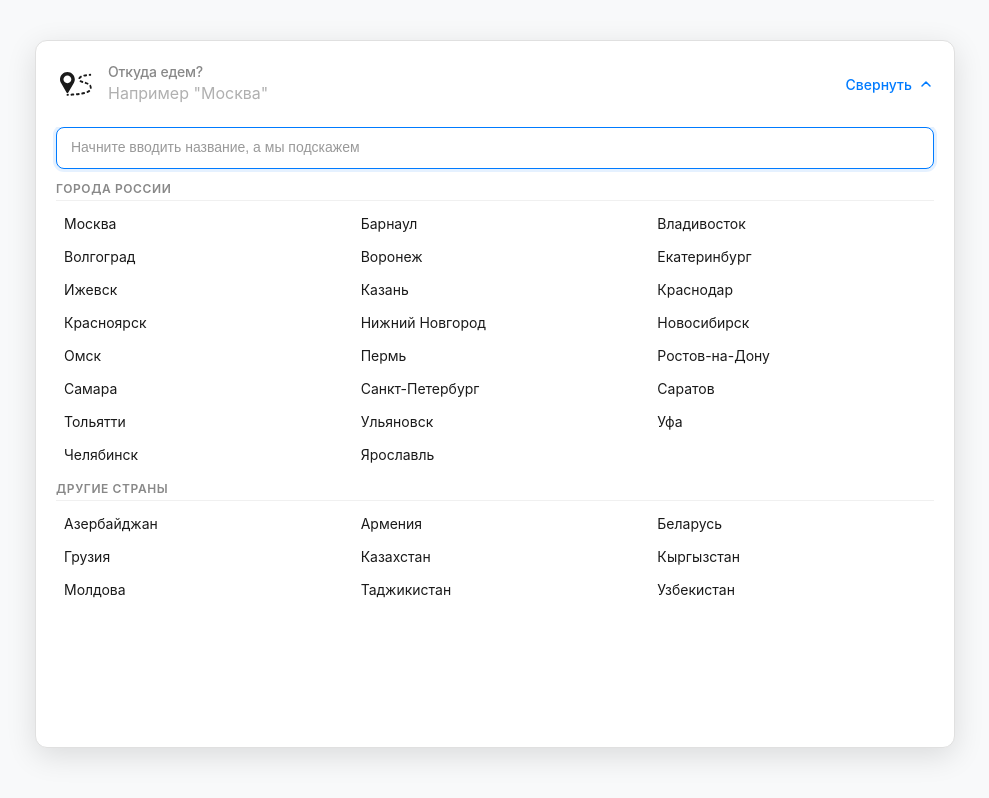
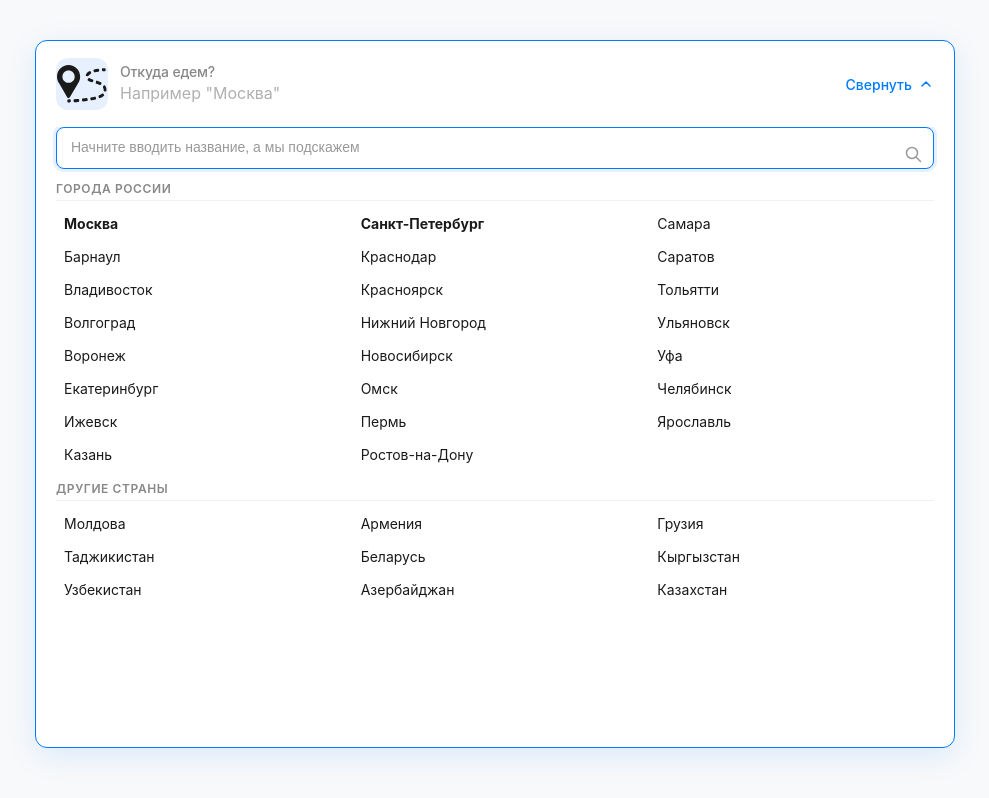
Before and after one commit to lexvo/city-selector, a React (Vite) app: page / in a window 1280 px wide. Both pictures are taken after a click on the button "Добавить". Shown: the whole page, without its empty margins (145-1134 px from the left). Built offline with nearby package versions, Linux system fonts and the light colour scheme.

Commit message:
list fixed

```diff
--- a/src/App.tsx
+++ b/src/App.tsx
@@ -3,42 +3,42 @@ import { ConstructorSelection } from './components/ConstructorSelection';
 import type { ListItem } from './components/ConstructorSelection';
 import './App.css';
 
-// Данные из макета
+// Данные из макета с выделением Москвы и Санкт-Петербурга
 const items: ListItem[] = [
-  // Города России
-  { id: 1, name: 'Москва', category: 'city' },
-  { id: 2, name: 'Барнаул', category: 'city' },
-  { id: 3, name: 'Владивосток', category: 'city' },
-  { id: 4, name: 'Волгоград', category: 'city' },
-  { id: 5, name: 'Воронеж', category: 'city' },
-  { id: 6, name: 'Екатеринбург', category: 'city' },
-  { id: 7, name: 'Ижевск', category: 'city' },
-  { id: 8, name: 'Казань', category: 'city' },
-  { id: 9, name: 'Краснодар', category: 'city' },
-  { id: 10, name: 'Красноярск', category: 'city' },
+  // Города России (Москва и СПб первыми, жирным шрифтом)
+  { id: 1, name: 'Москва', category: 'city', isFeatured: true },
+  { id: 2, name: 'Санкт-Петербург', category: 'city', isFeatured: true },
+  { id: 3, name: 'Самара', category: 'city' },
+  { id: 4, name: 'Барнаул', category: 'city' },
+  { id: 5, name: 'Краснодар', category: 'city' },
+  { id: 6, name: 'Саратов', category: 'city' },
+  { id: 7, name: 'Владивосток', category: 'city' },
+  { id: 8, name: 'Красноярск', category: 'city' },
+  { id: 9, name: 'Тольятти', category: 'city' },
+  { id: 10, name: 'Волгоград', category: 'city' },
   { id: 11, name: 'Нижний Новгород', category: 'city' },
-  { id: 12, name: 'Новосибирск', category: 'city' },
-  { id: 13, name: 'Омск', category: 'city' },
-  { id: 14, name: 'Пермь', category: 'city' },
-  { id: 15, name: 'Ростов-на-Дону', category: 'city' },
-  { id: 16, name: 'Самара', category: 'city' },
-  { id: 17, name: 'Санкт-Петербург', category: 'city' },
-  { id: 18, name: 'Саратов', category: 'city' },
-  { id: 19, name: 'Тольятти', category: 'city' },
-  { id: 20, name: 'Ульяновск', category: 'city' },
-  { id: 21, name: 'Уфа', category: 'city' },
-  { id: 22, name: 'Челябинск', category: 'city' },
-  { id: 23, name: 'Ярославль', category: 'city' },
+  { id: 12, name: 'Ульяновск', category: 'city' },
+  { id: 13, name: 'Воронеж', category: 'city' },
+  { id: 14, name: 'Новосибирск', category: 'city' },
+  { id: 15, name: 'Уфа', category: 'city' },
+  { id: 16, name: 'Екатеринбург', category: 'city' },
+  { id: 17, name: 'Омск', category: 'city' },
+  { id: 18, name: 'Челябинск', category: 'city' },
+  { id: 19, name: 'Ижевск', category: 'city' },
+  { id: 20, name: 'Пермь', category: 'city' },
+  { id: 21, name: 'Ярославль', category: 'city' },
+  { id: 22, name: 'Казань', category: 'city' },
+  { id: 23, name: 'Ростов-на-Дону', category: 'city' },
   // Другие страны
-  { id: 24, name: 'Азербайджан', category: 'country' },
+  { id: 24, name: 'Молдова', category: 'country' },
   { id: 25, name: 'Армения', category: 'country' },
-  { id: 26, name: 'Беларусь', category: 'country' },
-  { id: 27, name: 'Грузия', category: 'country' },
-  { id: 28, name: 'Казахстан', category: 'country' },
+  { id: 26, name: 'Грузия', category: 'country' },
+  { id: 27, name: 'Таджикистан', category: 'country' },
+  { id: 28, name: 'Беларусь', category: 'country' },
   { id: 29, name: 'Кыргызстан', category: 'country' },
-  { id: 30, name: 'Молдова', category: 'country' },
-  { id: 31, name: 'Таджикистан', category: 'country' },
-  { id: 32, name: 'Узбекистан', category: 'country' },
+  { id: 30, name: 'Узбекистан', category: 'country' },
+  { id: 31, name: 'Азербайджан', category: 'country' },
+  { id: 32, name: 'Казахстан', category: 'country' },
 ];
 
 function App() {
@@ -46,7 +46,6 @@ function App() {
 
   const handleButtonClick = () => {
     console.log('Кнопка нажата');
-    // Дополнительная логика при клике
   };
 
   return (
--- a/src/assets/icons/index.ts
+++ b/src/assets/icons/index.ts
@@ -1,4 +1,4 @@
-// Импортируем SVG как React-компоненты
-export { ReactComponent as PinPathIcon } from './pin-path.svg'; // Объединенная иконка
+export { ReactComponent as PinPathIcon } from './pin-path.svg';
 export { ReactComponent as PlusIcon } from './plus.svg';
 export { ReactComponent as ArrowUpIcon } from './arrow-up.svg';
+export { ReactComponent as SearchIcon } from './search.svg'; // Добавляем
--- a/src/components/ConstructorSelection/ConstructorSelection.module.css
+++ b/src/components/ConstructorSelection/ConstructorSelection.module.css
@@ -3,23 +3,18 @@
   width: 920px;
   font-family: 'Inter', -apple-system, BlinkMacSystemFont, sans-serif;
   position: relative;
-}
-
-/* --- Общие стили для бордера и скругления --- */
-.wrapper {
   border: 1px solid #e0e0e0;
   border-radius: 12px;
   background-color: #ffffff;
-  transition: box-shadow 0.2s ease;
+  transition: border-color 0.2s ease, box-shadow 0.2s ease;
 }
 
-/* --- Фиксированная высота в открытом состоянии --- */
 .wrapper.open {
+  border-color: #007bff;
+  box-shadow: 0 8px 30px rgba(0, 123, 255, 0.12);
   height: 708px;
-  box-shadow: 0 8px 30px rgba(0, 0, 0, 0.12);
 }
 
-/* --- В свернутом состоянии высота автоматическая (86px) --- */
 .wrapper:not(.open) {
   height: 86px;
 }
@@ -35,22 +30,10 @@
   border-radius: 0;
   height: 86px;
   box-sizing: border-box;
-  flex-shrink: 0; /* Запрещаем сжатие */
+  flex-shrink: 0;
 }
 
-/* --- Выпадающий список --- */
-.dropdown {
-  background-color: transparent;
-  border: none;
-  border-radius: 0;
-  padding: 0 0 8px 0;
-  display: flex;
-  flex-direction: column;
-  height: calc(100% - 86px); /* Оставшееся пространство после заголовка */
-  overflow: hidden;
-}
-
-/* --- Левая секция (иконка + текст) --- */
+/* --- Левая секция --- */
 .leftSection {
   display: flex;
   align-items: center;
@@ -59,53 +42,43 @@
   min-width: 0;
 }
 
-/* --- Иконка (объединенная) --- */
+/* --- Контейнер иконки (всегда 52×52) --- */
 .iconContainer {
   flex-shrink: 0;
-  width: 40px;
-  height: 40px;
+  width: 52px;
+  height: 52px;
   display: flex;
   align-items: center;
   justify-content: center;
+  border-radius: 12px;
+  transition: background-color 0.3s ease;
+  background-color: transparent; /* Прозрачный по умолчанию */
 }
 
-.icon {
-  width: 32px;
-  height: 32px;
-  color: #555; /* Цвет иконки, можно управлять через CSS */
+/* --- Состояние: открыто (синий фон) --- */
+.iconContainer.open {
+  background-color: #e6f0ff;
 }
 
-/* --- Иконка (составная) --- */
-.iconContainer {
-  flex-shrink: 0;
-  width: 40px;
-  height: 40px;
-  display: flex;
-  align-items: center;
-  justify-content: center;
+/* --- Состояние: выбран город (зеленый фон) --- */
+.iconContainer.selected {
+  background-color: #e6f5e6; /* Светло-зеленый */
 }
 
-.iconWrapper {
-  position: relative;
-  width: 32px;
-  height: 32px;
+/* --- Иконка (50×50) --- */
+.icon {
+  width: 50px;
+  height: 50px;
+  color: #555;
+  transition: color 0.3s ease;
 }
 
-.pathIcon {
-  position: absolute;
-  top: 0;
-  left: 0;
-  width: 100%;
-  height: 100%;
+.iconContainer.open .icon {
+  color: #007bff;
 }
 
-.pinIcon {
-  position: absolute;
-  top: 50%;
-  left: 50%;
-  transform: translate(-50%, -50%);
-  width: 16px;
-  height: 16px;
+.iconContainer.selected .icon {
+  color: #28a745; /* Зеленый */
 }
 
 /* --- Текстовый блок --- */
@@ -139,7 +112,7 @@
   color: #b0b0b0;
 }
 
-/* --- Кнопка действия (Добавить / Свернуть) --- */
+/* --- Кнопка действия --- */
 .actionButton {
   flex-shrink: 0;
   padding: 0;
@@ -166,7 +139,6 @@
   transform: scale(0.96);
 }
 
-/* --- Контейнер для текста и иконки --- */
 .buttonContent {
   display: flex;
   align-items: center;
@@ -177,32 +149,35 @@
   transition: text-decoration 0.2s ease;
 }
 
-/* --- Иконка рядом с текстом --- */
 .buttonIcon {
   width: 16px;
   height: 16px;
   flex-shrink: 0;
   color: currentColor;
-  transition: transform 0.3s ease;
 }
 
-/* --- Анимация для иконки стрелки (опционально) --- */
-.buttonIcon {
-  transition: transform 0.3s ease;
+/* --- Выпадающий список --- */
+.dropdown {
+  background-color: transparent;
+  border: none;
+  border-radius: 0;
+  padding: 0 0 8px 0;
+  display: flex;
+  flex-direction: column;
+  height: calc(100% - 86px);
+  overflow: hidden;
 }
 
-/* Остальные стили без изменений... */
-
-/* --- Поиск --- */
+/* --- Поиск с иконкой лупы справа --- */
 .searchContainer {
   position: relative;
   padding: 0 20px 12px;
-  flex-shrink: 0; /* Запрещаем сжатие */
+  flex-shrink: 0;
 }
 
 .searchInput {
   width: 100%;
-  padding: 10px 36px 10px 14px;
+  padding: 10px 44px 10px 14px; /* Отступ справа для иконки */
   font-size: 14px;
   line-height: 1.4;
   color: #1a1a1a;
@@ -223,9 +198,22 @@
   color: #999;
 }
 
+/* --- Иконка лупы справа (18×18) --- */
+.searchIcon {
+  position: absolute;
+  right: 32px;
+  top: 50%;
+  transform: translateY(-50%);
+  width: 18px;
+  height: 18px;
+  color: #999;
+  pointer-events: none;
+}
+
+/* --- Кнопка очистки --- */
 .clearButton {
   position: absolute;
-  right: 28px;
+  right: 56px; /* Сдвигаем левее, чтобы не перекрывать лупу */
   top: 50%;
   transform: translateY(-50%);
   background: transparent;
@@ -245,7 +233,7 @@
   flex: 1;
   overflow-y: auto;
   padding: 0 20px 12px;
-  min-height: 0; /* Важно для flex-сжатия */
+  min-height: 0;
 }
 
 .sectionTitle {
@@ -263,7 +251,6 @@
   margin-top: 0;
 }
 
-/* --- Сетка в 3 колонки --- */
 .gridList {
   display: grid;
   grid-template-columns: 1fr 1fr 1fr;
@@ -277,6 +264,11 @@
   border-radius: 6px;
   cursor: pointer;
   transition: background-color 0.15s ease;
+}
+
+.listItem.featured {
+  font-weight: 700;
+  color: #1a1a1a;
 }
 
 .listItem:hover {
--- a/src/components/ConstructorSelection/ConstructorSelection.tsx
+++ b/src/components/ConstructorSelection/ConstructorSelection.tsx
@@ -1,5 +1,5 @@
 import React, { useState, useRef, useEffect } from 'react';
-import { PinPathIcon, PlusIcon, ArrowUpIcon } from '../../assets/icons';
+import { PinPathIcon, PlusIcon, ArrowUpIcon, SearchIcon } from '../../assets/icons';
 import styles from './ConstructorSelection.module.css';
 
 // --- Типы ---
@@ -9,31 +9,21 @@ export interface ListItem {
   id: string | number;
   name: string;
   category: 'city' | 'country';
+  isFeatured?: boolean;
 }
 
 /** Свойства компонента */
 export interface ConstructorSelectionProps {
-  /** Список элементов для выбора */
   items: ListItem[];
-  /** Выбранный элемент */
   selectedItem: ListItem | null;
-  /** Callback при выборе */
   onItemSelect: (item: ListItem) => void;
-  /** Заголовок (например, "Откуда едем?") */
   title?: string;
-  /** Текст-заполнитель, когда ничего не выбрано */
   placeholder?: string;
-  /** Текст кнопки "Добавить" */
   addButtonText?: string;
-  /** Текст кнопки "Свернуть" */
   collapseButtonText?: string;
-  /** Callback при клике на кнопку (опционально) */
   onButtonClick?: () => void;
-  /** Плейсхолдер для поиска */
   searchPlaceholder?: string;
-  /** Заголовок секции "Города России" */
   citiesTitle?: string;
-  /** Заголовок секции "Другие страны" */
   countriesTitle?: string;
 }
 
@@ -52,17 +42,12 @@ export const ConstructorSelection: React.FC<ConstructorSelectionProps> = ({
   citiesTitle = 'Города России',
   countriesTitle = 'Другие страны',
 }) => {
-  // Состояния
   const [isOpen, setIsOpen] = useState(false);
   const [searchTerm, setSearchTerm] = useState('');
   const [filteredItems, setFilteredItems] = useState(items);
 
-  // Refs
   const wrapperRef = useRef<HTMLDivElement>(null);
 
-  // --- Эффекты ---
-
-  /** Фильтрация элементов при поиске */
   useEffect(() => {
     const lowercasedTerm = searchTerm.toLowerCase().trim();
     if (lowercasedTerm === '') {
@@ -75,7 +60,6 @@ export const ConstructorSelection: React.FC<ConstructorSelectionProps> = ({
     }
   }, [searchTerm, items]);
 
-  /** Закрытие при клике вне компонента */
   useEffect(() => {
     const handleClickOutside = (event: MouseEvent) => {
       if (wrapperRef.current && !wrapperRef.current.contains(event.target as Node)) {
@@ -86,9 +70,6 @@ export const ConstructorSelection: React.FC<ConstructorSelectionProps> = ({
     return () => document.removeEventListener('mousedown', handleClickOutside);
   }, []);
 
-  // --- Обработчики ---
-
-  /** Переключение состояния (открыть/закрыть) */
   const toggleDropdown = () => {
     setIsOpen(!isOpen);
     if (onButtonClick) {
@@ -96,14 +77,12 @@ export const ConstructorSelection: React.FC<ConstructorSelectionProps> = ({
     }
   };
 
-  /** Выбор элемента */
   const handleSelect = (item: ListItem) => {
     onItemSelect(item);
     setSearchTerm('');
     setIsOpen(false);
   };
 
-  /** Группировка элементов по категориям */
   const groupedItems = filteredItems.reduce<Record<string, ListItem[]>>((acc, item) => {
     const key = item.category === 'city' ? 'cities' : 'countries';
     if (!acc[key]) acc[key] = [];
@@ -111,9 +90,13 @@ export const ConstructorSelection: React.FC<ConstructorSelectionProps> = ({
     return acc;
   }, {});
 
-  // --- Рендер ---
+  // Определяем состояние иконки
+  const getIconState = () => {
+    if (selectedItem) return 'selected'; // Зеленый
+    if (isOpen) return 'open'; // Синий
+    return 'default'; // Прозрачный
+  };
 
-  // Классы для обертки
   const wrapperClasses = [
     styles.wrapper,
     isOpen ? styles.open : '',
@@ -121,16 +104,13 @@ export const ConstructorSelection: React.FC<ConstructorSelectionProps> = ({
 
   return (
     <div className={wrapperClasses} ref={wrapperRef}>
-      {/* Заголовочная часть */}
       <div className={styles.header}>
-        {/* Левая часть: иконка + текст */}
         <div className={styles.leftSection}>
-          {/* Объединенная иконка */}
-          <div className={styles.iconContainer}>
+          {/* Иконка с фиксированным контейнером 52×52 */}
+          <div className={`${styles.iconContainer} ${styles[getIconState()]}`}>
             <PinPathIcon className={styles.icon} />
           </div>
 
-          {/* Текстовый блок */}
           <div className={styles.textContainer}>
             <div className={styles.title}>{title}</div>
             <div className={`${styles.description} ${!selectedItem ? styles.placeholder : ''}`}>
@@ -139,7 +119,6 @@ export const ConstructorSelection: React.FC<ConstructorSelectionProps> = ({
           </div>
         </div>
 
-        {/* Правая часть: кнопка с иконкой */}
         <button
           className={styles.actionButton}
           onClick={toggleDropdown}
@@ -158,10 +137,9 @@ export const ConstructorSelection: React.FC<ConstructorSelectionProps> = ({
         </button>
       </div>
 
-      {/* Выпадающий список (отображается при isOpen) */}
       {isOpen && (
         <div className={styles.dropdown}>
-          {/* Поле поиска */}
+          {/* Поле поиска с иконкой лупы справа */}
           <div className={styles.searchContainer}>
             <input
               type="text"
@@ -171,6 +149,7 @@ export const ConstructorSelection: React.FC<ConstructorSelectionProps> = ({
               placeholder={searchPlaceholder}
               autoFocus
             />
+            <SearchIcon className={styles.searchIcon} />
             {searchTerm && (
               <button
                 className={styles.clearButton}
@@ -182,9 +161,7 @@ export const ConstructorSelection: React.FC<ConstructorSelectionProps> = ({
             )}
           </div>
 
-          {/* Список элементов */}
           <div className={styles.listContainer}>
-            {/* Города России */}
             {groupedItems.cities && groupedItems.cities.length > 0 && (
               <>
                 <div className={styles.sectionTitle}>{citiesTitle}</div>
@@ -194,7 +171,7 @@ export const ConstructorSelection: React.FC<ConstructorSelectionProps> = ({
                       key={item.id}
                       className={`${styles.listItem} ${
                         selectedItem?.id === item.id ? styles.selected : ''
-                      }`}
+                      } ${item.isFeatured ? styles.featured : ''}`}
                       onClick={() => handleSelect(item)}
                     >
                       {item.name}
@@ -204,7 +181,6 @@ export const ConstructorSelection: React.FC<ConstructorSelectionProps> = ({
               </>
             )}
 
-            {/* Другие страны */}
             {groupedItems.countries && groupedItems.countries.length > 0 && (
               <>
                 <div className={styles.sectionTitle}>{countriesTitle}</div>
@@ -224,7 +200,6 @@ export const ConstructorSelection: React.FC<ConstructorSelectionProps> = ({
               </>
             )}
 
-            {/* Если ничего не найдено */}
             {filteredItems.length === 0 && (
               <div className={styles.noResults}>Ничего не найдено</div>
             )}
```
Also changed, not shown: src/assets/icons/search.svg (added).
